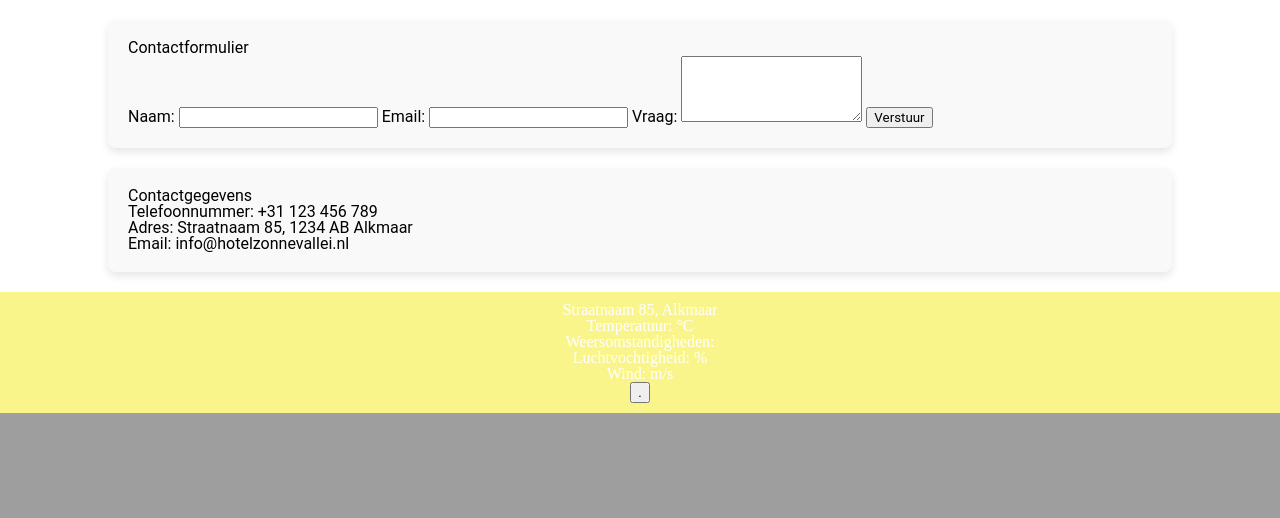
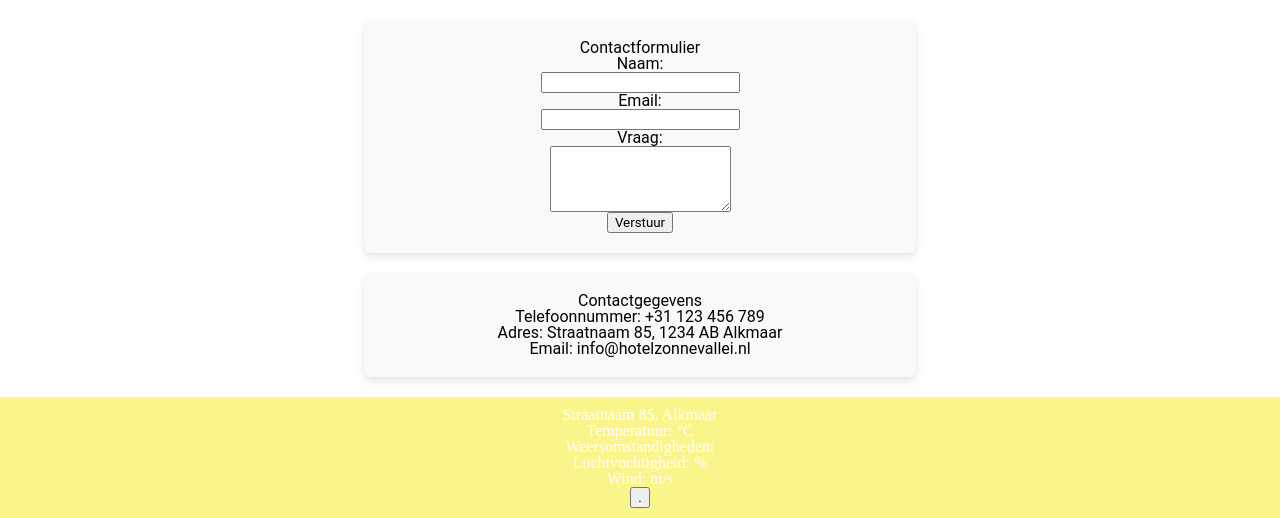
Before and after one commit to Duko-Wolf/Hotel, a PHP site: page /contact.php in a window 1280 px wide. Shown: the part 520-1038 px from the top of the page. Before the commit the page ends 933 px from the top, so only its background shows below. Run offline with PHP 8.4, Linux system fonts and the light colour scheme.

Commit message:
css update

```diff
--- a/contact.php
+++ b/contact.php
@@ -17,8 +17,8 @@
     <main>
 
 
-        <section>
-            <article>
+        <section class="contact-section">
+            <article class="contact">
                 <h2>Contactformulier</h2>
                 <form action="#" method="post" class="contactForm">
                     <label for="name">Naam:</label>
@@ -35,8 +35,8 @@
             </article>
         </section>
 
-        <section>
-            <article>
+        <section class="contact-section">
+            <article class="contact">
                 <h2>Contactgegevens</h2>
                 <p>Telefoonnummer: +31 123 456 789</p>
                 <p>Adres: Straatnaam 85, 1234 AB Alkmaar</p>
--- a/styling/global.css
+++ b/styling/global.css
@@ -78,7 +78,26 @@ section{
     border-radius: 8px;
 }
 
+.contact-section {
+    box-shadow: 0 4px 8px rgba(0, 0, 0, 0.1);
+    background-color: #f9f9f9;
+    width: 40%;
+    margin: 20px auto;
+    padding: 20px;
+    border-radius: 8px;
+}
 
+form {
+    display: flex;
+    flex-direction: column;
+    align-items: center;
+}
+
+.contact {
+    display: flex;
+    flex-direction: column;
+    align-items: center;
+}
 
 
 footer {
```
